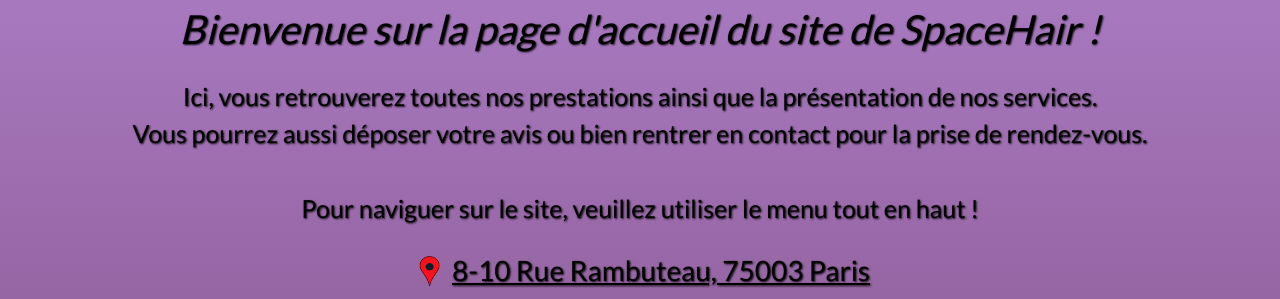
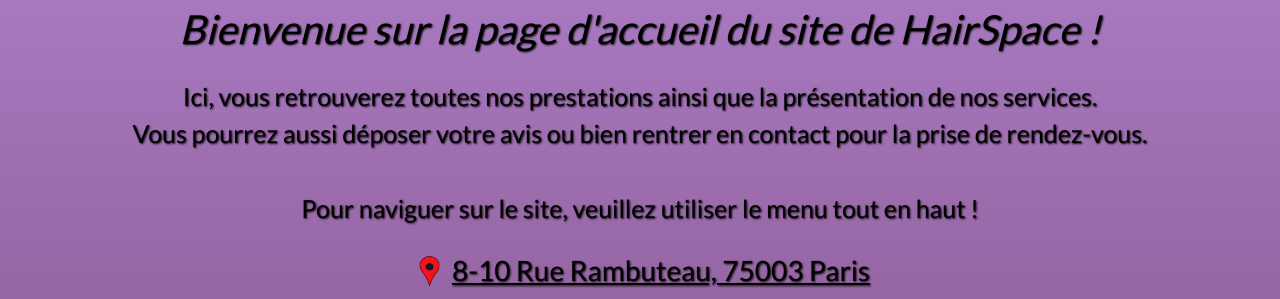
Before and after one commit to DNOLLE27/HairSpace-WEB, a Symfony app: template templates/index/index.html.twig in a window 1280 px wide. Shown: the part 457-756 px from the top of the page. Run offline with Twig, Linux system fonts and the light colour scheme; the template is opened without the code that fills it, so the values that code supplies are empty; some libraries are stand-ins or nearby versions.

Commit message:
<feature>(rename): Damien il a écrit SpaceHair au lieu de HairSpace 20QI

```diff
--- a/templates/index/index.html.twig
+++ b/templates/index/index.html.twig
@@ -9,7 +9,7 @@
 <img class="bg-logo" src="/assets/img/hairspace-logo.png">
 
 <div class="accueil">
-    <h1>Bienvenue sur la page d'accueil du site de SpaceHair !</h1>
+    <h1>Bienvenue sur la page d'accueil du site de HairSpace !</h1>
 
     <p>Ici, vous retrouverez toutes nos prestations ainsi que la présentation de nos services. </br> Vous pourrez aussi déposer votre avis ou bien rentrer en contact pour la prise de rendez-vous. </br></br> Pour naviguer sur le site, veuillez utiliser le menu tout en haut !</p>
 
```
